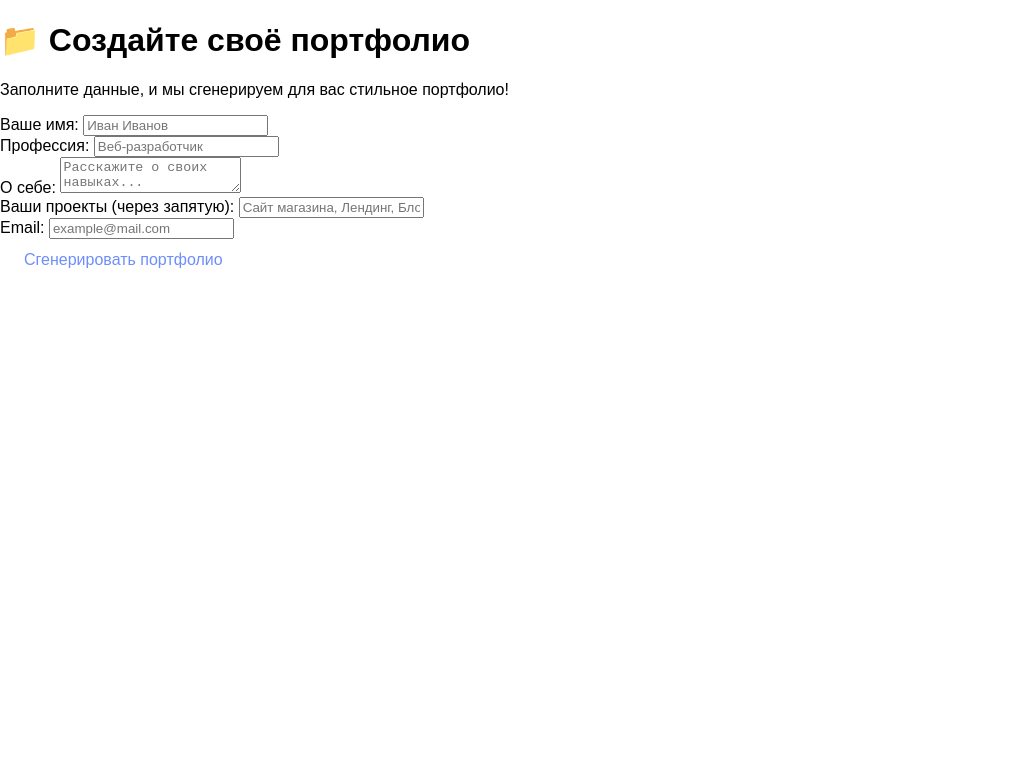
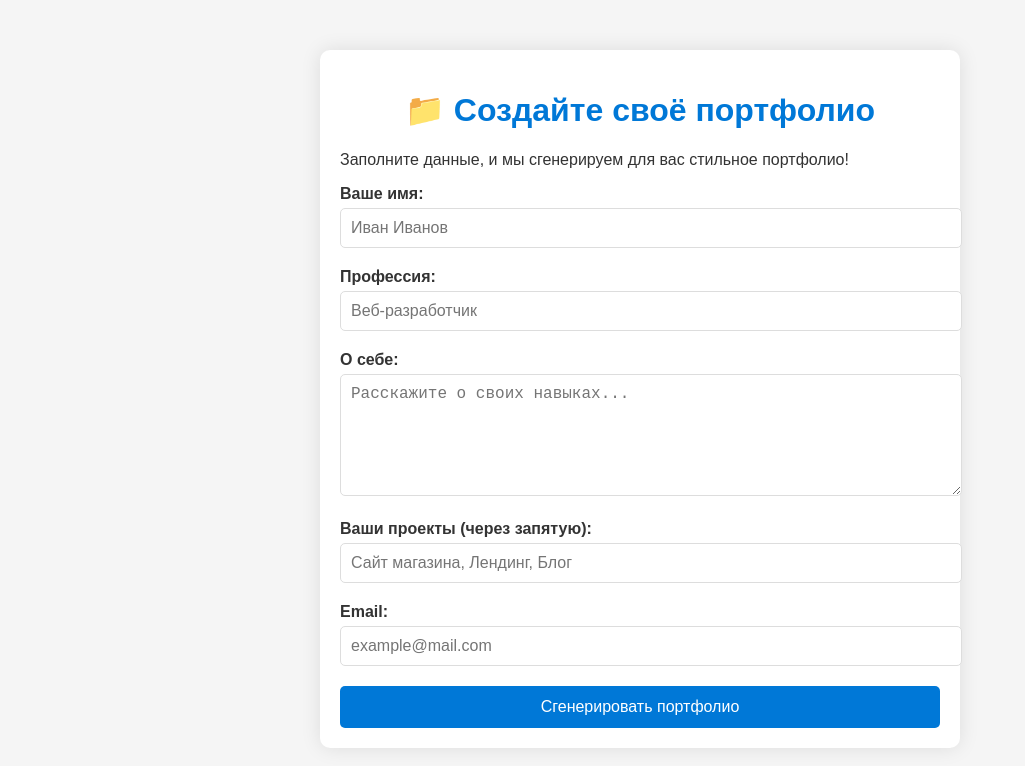
Before and after one commit to Taubek-29/github.io, a plain HTML site: page index.html in a window 1280 px wide. Shown: the whole page, without its empty margins (0-1025 px from the left). Drawn offline with Linux system fonts and the light colour scheme.

Commit message:
Update style.css

```diff
--- a/style.css
+++ b/style.css
@@ -1,24 +1,60 @@
 body {
-    font-family: Arial, sans-serif;
+    font-family: 'Arial', sans-serif;
+    background-color: #f5f5f5;
     margin: 0;
+    padding: 0;
+    color: #333;
 }
 
-.hero {
-    height: 100vh;
-    background: linear-gradient(135deg, #6e8efb, #a777e3);
-    display: flex;
-    justify-content: center;
-    align-items: center;
+.container {
+    max-width: 600px;
+    margin: 50px auto;
+    padding: 20px;
+    background: white;
+    border-radius: 10px;
+    box-shadow: 0 0 20px rgba(0, 0, 0, 0.1);
+}
+
+h1 {
     text-align: center;
-    color: white;
+    color: #0078d7;
+}
+
+.form-group {
+    margin-bottom: 20px;
+}
+
+label {
+    display: block;
+    margin-bottom: 5px;
+    font-weight: bold;
+}
+
+input, textarea {
+    width: 100%;
+    padding: 10px;
+    border: 1px solid #ddd;
+    border-radius: 5px;
+    font-size: 16px;
+}
+
+textarea {
+    height: 100px;
+    resize: vertical;
 }
 
 .btn {
-    padding: 12px 24px;
-    background: white;
-    color: #6e8efb;
+    background: #0078d7;
+    color: white;
     border: none;
-    border-radius: 50px;
-    font-size: 1rem;
+    padding: 12px 20px;
+    border-radius: 5px;
     cursor: pointer;
+    font-size: 16px;
+    width: 100%;
+    transition: background 0.3s;
 }
+
+.btn:hover {
+    background: #005bb5;
+}
```
